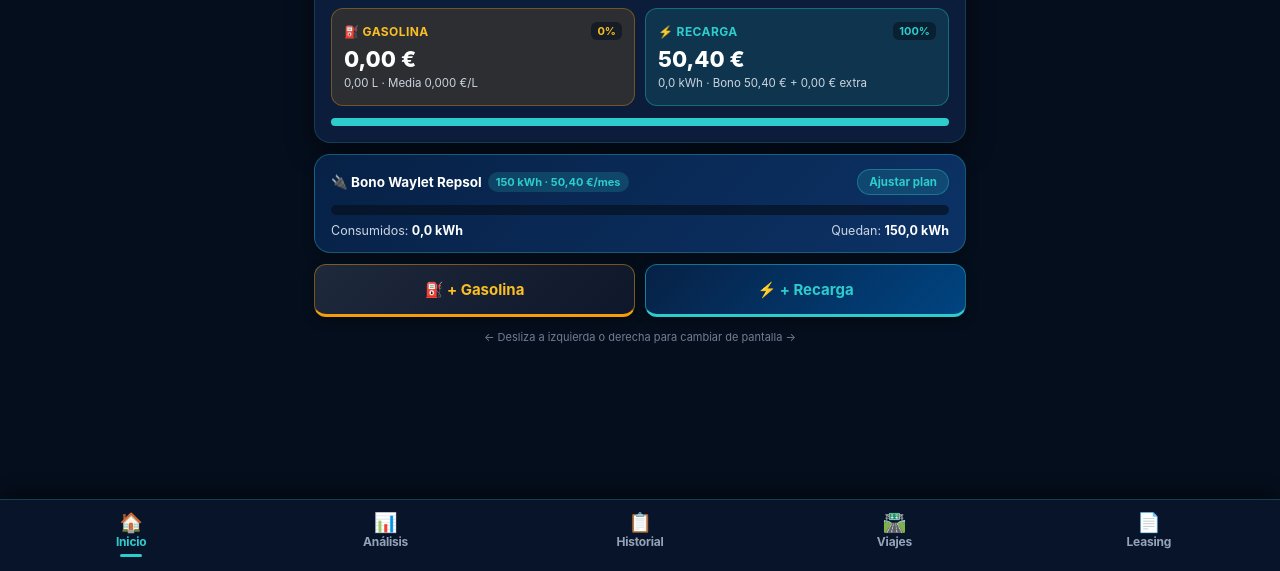
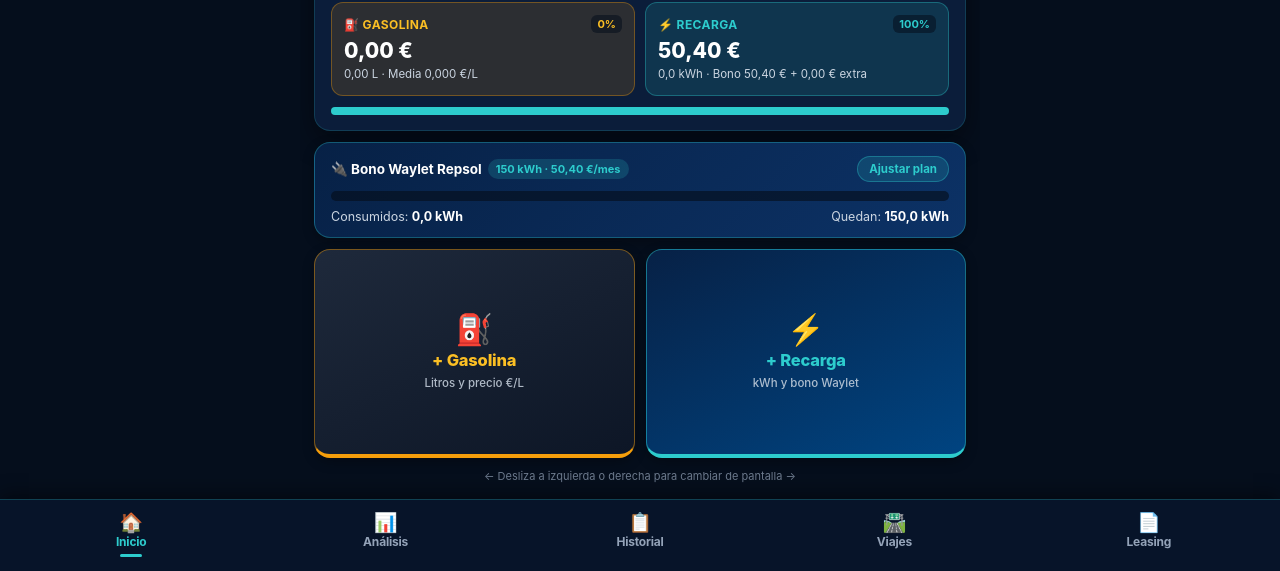
Before and after one commit to josanlerma9999/cupra-gastos, a plain HTML site: page index.html in a window 1280 px wide. Shown: the part 229-800 px from the top of the page. Drawn offline with Linux system fonts and the light colour scheme.

Commit message:
Update index.html

```diff
--- a/index.html
+++ b/index.html
@@ -45,26 +45,25 @@
       -webkit-tap-highlight-color: transparent;
     }
 
+    /* ESTRUCTURA FIJA SIN DESPLAZAMIENTO NI REBOTE DE CABECERA/BARRA INFERIOR */
     html, body {
+      position: fixed;
+      inset: 0;
+      width: 100%;
+      height: 100%;
+      overflow: hidden;
       overscroll-behavior: none;
-    }
-
-    body {
       background-color: var(--bg-app);
       color: var(--text-main);
-      padding-bottom: 82px;
-      min-height: 100vh;
-      min-height: 100dvh;
+    }
+
+    body {
       display: flex;
       flex-direction: column;
-      overflow-x: hidden;
-    }
-
-    /* HEADER OSCURO BBVA-CYAN FIJO ARRIBA */
+    }
+
+    /* HEADER OSCURO BBVA-CYAN COMPLETAMENTE ANCLADO */
     .app-header {
-      position: sticky;
-      top: 0;
-      z-index: 80;
       background: linear-gradient(160deg, #040A14 0%, #072146 65%, #0A2E5C 100%);
       color: #FFFFFF;
       padding: 14px 14px 16px;
@@ -73,6 +72,8 @@
       border-bottom: 1px solid rgba(45, 204, 205, 0.25);
       box-shadow: var(--shadow-md);
       flex-shrink: 0;
+      z-index: 80;
+      touch-action: none;
     }
 
     .header-top {
@@ -233,39 +234,49 @@
       padding: 0 14px;
     }
 
+    /* ZONA CENTRAL CON SCROLL INTERNO Y DESLIZAMIENTO HORIZONTAL LIMPIO */
     main.container {
       flex: 1;
+      overflow-y: auto;
+      overflow-x: hidden;
+      overscroll-behavior-y: contain;
+      touch-action: pan-y;
+      -webkit-overflow-scrolling: touch;
       display: flex;
       flex-direction: column;
-    }
-
-    /* DISTRIBUCIÓN COMPACTA EN INICIO */
+      padding-bottom: 14px;
+    }
+
+    /* DISTRIBUCIÓN INICIO: TARJETAS JUNTAS ARRIBA Y BOTONES GRANDES ABAJO */
     #view-home.active {
+      flex: 1;
       display: flex;
       flex-direction: column;
       justify-content: flex-start;
       gap: 11px;
-      padding-top: 14px;
-      padding-bottom: 8px;
+      padding-top: 12px;
+      padding-bottom: 2px;
+      min-height: 100%;
     }
 
     /* TARJETA PRINCIPAL DE GASTOS SEPARADOS */
     .hero-card {
       background: var(--card-bg);
       border-radius: var(--radius-lg);
-      padding: 16px;
+      padding: 15px 16px;
       margin-top: 0;
       box-shadow: var(--shadow-md);
       border: 1px solid var(--border-light);
+      flex-shrink: 0;
     }
 
     .total-row {
       display: flex;
       justify-content: space-between;
       align-items: flex-end;
-      padding-bottom: 12px;
+      padding-bottom: 11px;
       border-bottom: 1px solid var(--border-subtle);
-      margin-bottom: 12px;
+      margin-bottom: 11px;
     }
 
     .total-label {
@@ -277,7 +288,7 @@
     }
 
     .total-amount {
-      font-size: 31px;
+      font-size: 30px;
       font-weight: 800;
       color: #FFFFFF;
       line-height: 1.1;
@@ -302,12 +313,12 @@
       display: grid;
       grid-template-columns: 1fr 1fr;
       gap: 10px;
-      margin-bottom: 12px;
+      margin-bottom: 11px;
     }
 
     .energy-box {
       border-radius: var(--radius-md);
-      padding: 13px 12px;
+      padding: 12px;
       position: relative;
       overflow: hidden;
       border: 1px solid transparent;
@@ -327,7 +338,7 @@
       display: flex;
       align-items: center;
       justify-content: space-between;
-      margin-bottom: 6px;
+      margin-bottom: 5px;
     }
 
     .energy-title {
@@ -352,7 +363,7 @@
     .ev .energy-pct { color: var(--bbva-cyan); }
 
     .energy-amount {
-      font-size: 22px;
+      font-size: 21px;
       font-weight: 800;
       color: #FFFFFF;
       margin-bottom: 4px;
@@ -408,17 +419,18 @@
       background: linear-gradient(135deg, #072146 0%, #0C3266 100%);
       color: #FFFFFF;
       border-radius: var(--radius-lg);
-      padding: 14px 16px;
+      padding: 13px 16px;
       margin-top: 0;
       border: 1px solid rgba(45, 204, 205, 0.32);
       box-shadow: var(--shadow-sm);
+      flex-shrink: 0;
     }
 
     .bono-top {
       display: flex;
       justify-content: space-between;
       align-items: center;
-      margin-bottom: 10px;
+      margin-bottom: 9px;
       gap: 8px;
     }
 
@@ -477,51 +489,72 @@
 
     .bono-stats strong { color: #FFFFFF; }
 
-    /* BOTONES ACCIÓN RÁPIDA */
+    /* BOTONES ACCIÓN RÁPIDA GRANDES PARA CUBRIR EL ESPACIO INFERIOR */
     .quick-actions {
+      flex: 1;
       display: grid;
       grid-template-columns: 1fr 1fr;
-      gap: 10px;
+      gap: 11px;
+      min-height: 112px;
       margin: 0;
     }
 
     .btn-action {
       border: none;
-      border-radius: var(--radius-md);
-      padding: 15px 12px;
-      font-size: 15px;
-      font-weight: 700;
+      border-radius: var(--radius-lg);
+      padding: 16px 12px;
       cursor: pointer;
       display: flex;
+      flex-direction: column;
       align-items: center;
       justify-content: center;
-      gap: 8px;
+      gap: 6px;
+      height: 100%;
       box-shadow: var(--shadow-sm);
       transition: transform 0.1s ease;
     }
 
     .btn-action:active { transform: scale(0.98); }
 
+    .btn-action .act-ico {
+      font-size: 30px;
+      line-height: 1;
+    }
+
+    .btn-action .act-title {
+      font-size: 16.5px;
+      font-weight: 800;
+      letter-spacing: -0.2px;
+    }
+
+    .btn-action .act-sub {
+      font-size: 11.5px;
+      font-weight: 500;
+      color: #CBD5E1;
+      opacity: 0.85;
+    }
+
     .btn-gas {
-      background: linear-gradient(135deg, #1E293B 0%, #0F172A 100%);
+      background: linear-gradient(155deg, #1E293B 0%, #0D1626 100%);
       color: #FBBF24;
       border: 1px solid rgba(245, 158, 11, 0.45);
-      border-bottom: 3px solid var(--fuel-amber);
+      border-bottom: 4px solid var(--fuel-amber);
     }
 
     .btn-ev {
-      background: linear-gradient(135deg, #072146 0%, #004481 100%);
+      background: linear-gradient(155deg, #072146 0%, #004481 100%);
       color: var(--bbva-cyan);
       border: 1px solid rgba(45, 204, 205, 0.45);
-      border-bottom: 3px solid var(--bbva-cyan);
+      border-bottom: 4px solid var(--bbva-cyan);
     }
 
     .swipe-hint {
       text-align: center;
       font-size: 11px;
       color: var(--text-muted);
-      margin-top: 2px;
-      opacity: 0.75;
+      margin-top: 0;
+      opacity: 0.72;
+      flex-shrink: 0;
     }
 
     /* SECCIONES Y TARJETAS */
@@ -529,7 +562,7 @@
       font-size: 15.5px;
       font-weight: 700;
       color: #FFFFFF;
-      margin: 16px 0 10px;
+      margin: 14px 0 10px;
       display: flex;
       justify-content: space-between;
       align-items: center;
@@ -874,19 +907,17 @@
       color: #FCA5A5;
     }
 
-    /* NAVEGACIÓN INFERIOR 5 PESTAÑAS (ALTURA FIJA SIN SALTOS) */
+    /* NAVEGACIÓN INFERIOR 5 PESTAÑAS FIJA */
     .bottom-nav {
-      position: fixed;
-      bottom: 0;
-      left: 0;
-      right: 0;
       background: #071429;
       border-top: 1px solid rgba(45, 204, 205, 0.25);
       display: flex;
       justify-content: space-around;
       padding: 8px 4px 10px;
+      flex-shrink: 0;
       z-index: 90;
       box-shadow: 0 -4px 18px rgba(0, 0, 0, 0.45);
+      touch-action: none;
     }
 
     .nav-btn {
@@ -977,7 +1008,7 @@
       border-top-left-radius: 22px;
       border-top-right-radius: 22px;
       padding: 20px 18px 28px;
-      max-height: 92vh;
+      max-height: 92%;
       overflow-y: auto;
       animation: slideUp 0.22s ease-out;
     }
@@ -1167,9 +1198,9 @@
     </div>
   </header>
 
-  <main class="container">
-
-    <!-- VISTA 1: INICIO (TARJETAS COMPACTAS Y AGRUPADAS) -->
+  <main class="container" id="main-scroll-area">
+
+    <!-- VISTA 1: INICIO (TARJETAS AGRUPADAS + BOTONES GRANDES ABAJO) -->
     <section id="view-home" class="view-section active">
       <div class="hero-card">
         <div class="total-row">
@@ -1229,13 +1260,17 @@
         </div>
       </div>
 
-      <!-- BOTONES DE REGISTRO RÁPIDO -->
+      <!-- BOTONES GRANDES DE REGISTRO RÁPIDO -->
       <div class="quick-actions">
         <button class="btn-action btn-gas" onclick="openEntryModal('gas')">
-          <span>⛽ + Gasolina</span>
+          <span class="act-ico">⛽</span>
+          <span class="act-title">+ Gasolina</span>
+          <span class="act-sub">Litros y precio €/L</span>
         </button>
         <button class="btn-action btn-ev" onclick="openEntryModal('ev')">
-          <span>⚡ + Recarga</span>
+          <span class="act-ico">⚡</span>
+          <span class="act-title">+ Recarga</span>
+          <span class="act-sub">kWh y bono Waylet</span>
         </button>
       </div>
 
@@ -1394,7 +1429,7 @@
 
   </main>
 
-  <!-- NAVEGACIÓN INFERIOR (5 PESTAÑAS SIN DESPLAZAMIENTO VERTICAL) -->
+  <!-- NAVEGACIÓN INFERIOR (5 PESTAÑAS FIJAS) -->
   <nav class="bottom-nav">
     <button class="nav-btn active" id="nav-home" onclick="switchTab('home')">
       <span class="nav-ico">🏠</span>
@@ -2090,20 +2125,20 @@
       } else if (tab === 'data') {
         document.getElementById('btn-header-data').classList.add('active');
       }
-      if (window.scrollY > 0) {
-        window.scrollTo({ top: 0, behavior: 'auto' });
-      }
-    }
-
-    // DETECTOR TÁCTIL DE DESLIZAMIENTO IZQUIERDA / DERECHA (SIN REBOTE VERTICAL)
+
+      const mainEl = document.getElementById('main-scroll-area');
+      if (mainEl) mainEl.scrollTop = 0;
+    }
+
+    // DETECTOR TÁCTIL DE DESLIZAMIENTO IZQUIERDA / DERECHA
     (function initSwipeNavigation() {
+      const mainEl = document.getElementById('main-scroll-area');
       let startX = 0;
       let startY = 0;
       let startTime = 0;
       let ignoreSwipe = false;
-      let isHorizontalSwipe = false;
-
-      document.addEventListener('touchstart', (e) => {
+
+      mainEl.addEventListener('touchstart', (e) => {
         if (e.touches.length !== 1) return;
         const modalOpen = document.querySelector('.modal-backdrop.open');
         const interactiveTarget = e.target.closest('input, select, textarea, .filter-pills');
@@ -2112,31 +2147,18 @@
           return;
         }
         ignoreSwipe = false;
-        isHorizontalSwipe = false;
         startX = e.touches[0].clientX;
         startY = e.touches[0].clientY;
         startTime = Date.now();
       }, { passive: true });
 
-      document.addEventListener('touchmove', (e) => {
-        if (ignoreSwipe || e.touches.length !== 1) return;
-        const dx = e.touches[0].clientX - startX;
-        const dy = e.touches[0].clientY - startY;
-        if (!isHorizontalSwipe && Math.abs(dx) > 12 && Math.abs(dx) > Math.abs(dy) * 1.2) {
-          isHorizontalSwipe = true;
-        }
-        if (isHorizontalSwipe) {
-          e.preventDefault();
-        }
-      }, { passive: false });
-
-      document.addEventListener('touchend', (e) => {
+      mainEl.addEventListener('touchend', (e) => {
         if (ignoreSwipe || e.changedTouches.length !== 1) return;
         const dx = e.changedTouches[0].clientX - startX;
         const dy = e.changedTouches[0].clientY - startY;
         const dt = Date.now() - startTime;
 
-        if (dt < 650 && Math.abs(dx) > 50 && Math.abs(dx) > Math.abs(dy) * 1.35) {
+        if (dt < 700 && Math.abs(dx) > 48 && Math.abs(dx) > Math.abs(dy) * 1.25) {
           if (dx < 0) {
             const idx = TAB_ORDER.indexOf(currentTab);
             if (idx >= 0 && idx < TAB_ORDER.length - 1) {
```
